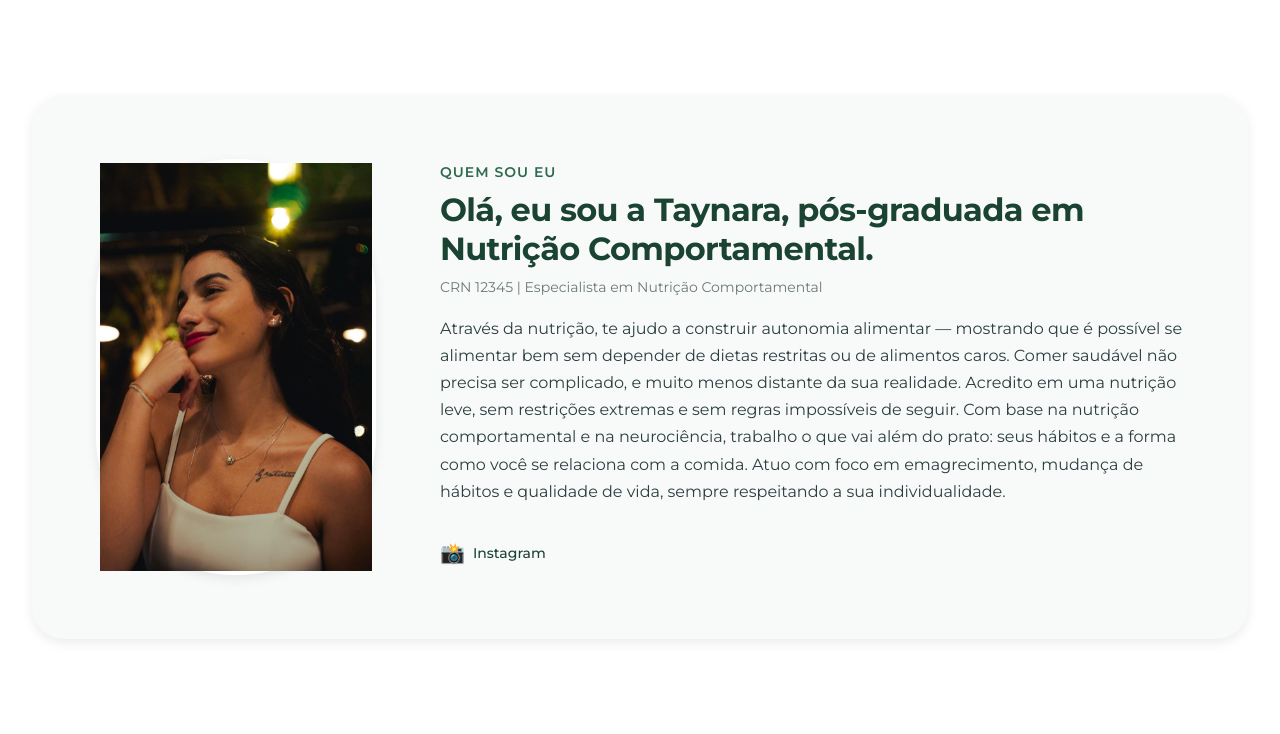
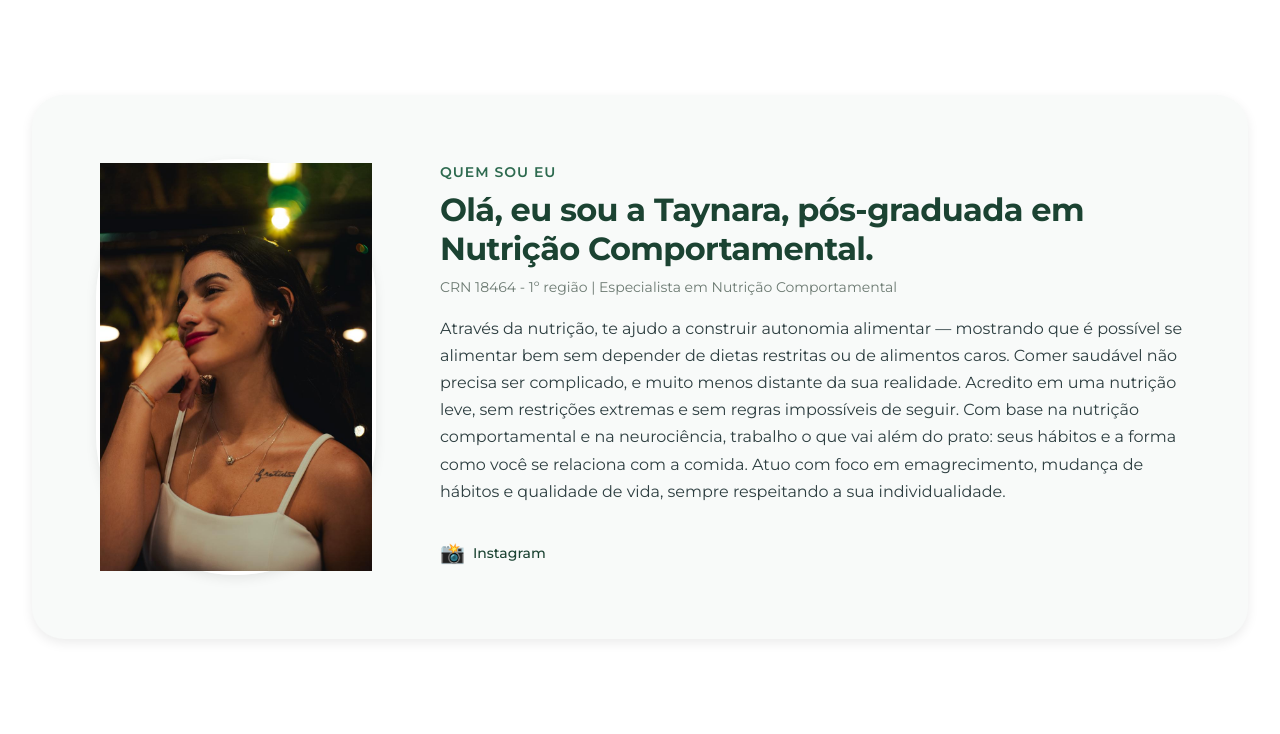
Before and after one commit to YuriB4rbosa/ConnectNutri, a Flask app: page / in a window 1280 px wide. Shown: the part 681-1415 px from the top of the page. Run offline with Flask 3, Linux system fonts and the light colour scheme.

Commit message:
alteração do contato da nutri e CRN

```diff
--- a/static/js/main.js
+++ b/static/js/main.js
@@ -72,7 +72,7 @@
 
                     const message = `Olá Taynara! Me chamo ${nome} e gostaria de agendar uma consulta.\n\n*Objetivo:* ${objetivo}\n*WhatsApp:* ${whatsapp}\n\nVamos conversar?`;
                     const encodedMessage = encodeURIComponent(message);
-                    const whatsappUrl = `https://wa.me/5561993838440?text=${encodedMessage}`;
+                    const whatsappUrl = `https://wa.me/5561993324869?text=${encodedMessage}`;
 
                     window.open(whatsappUrl, '_blank');
 
--- a/templates/index.html
+++ b/templates/index.html
@@ -59,7 +59,7 @@
                         <span class="bio__tag">Quem sou eu</span>
                         <h2 class="bio__name">Olá, eu sou a Taynara, pós-graduada em Nutrição Comportamental.
                         </h2>
-                        <p class="bio__crn">CRN 12345 | Especialista em Nutrição Comportamental</p>
+                        <p class="bio__crn">CRN 18464 - 1º região | Especialista em Nutrição Comportamental</p>
                         <p class="bio__description">
                             Através da nutrição, te ajudo a construir autonomia alimentar — mostrando que é possível se alimentar bem sem depender de dietas restritas ou de alimentos caros. Comer saudável não precisa ser complicado, e muito menos distante da sua realidade.
 
```
